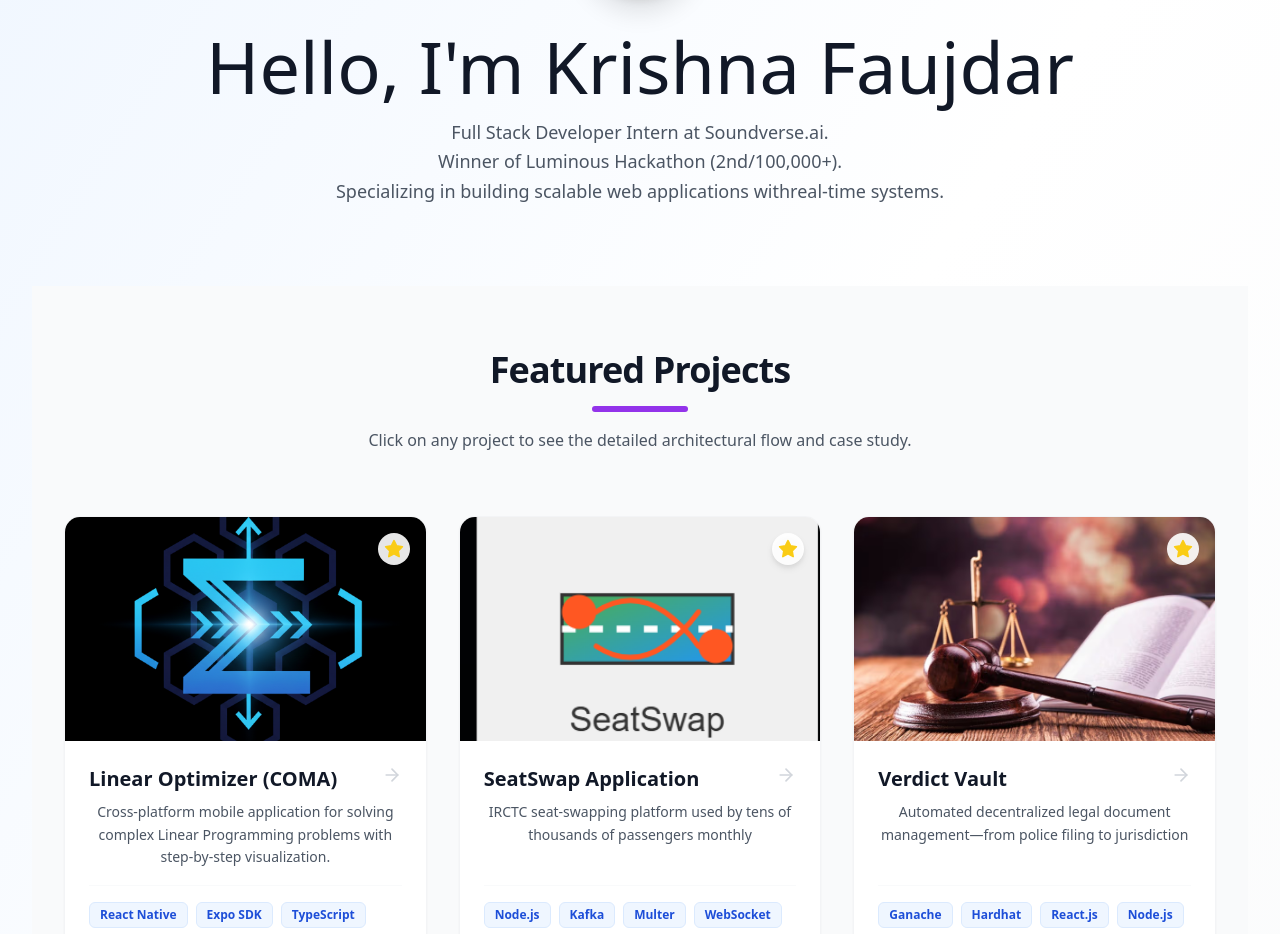
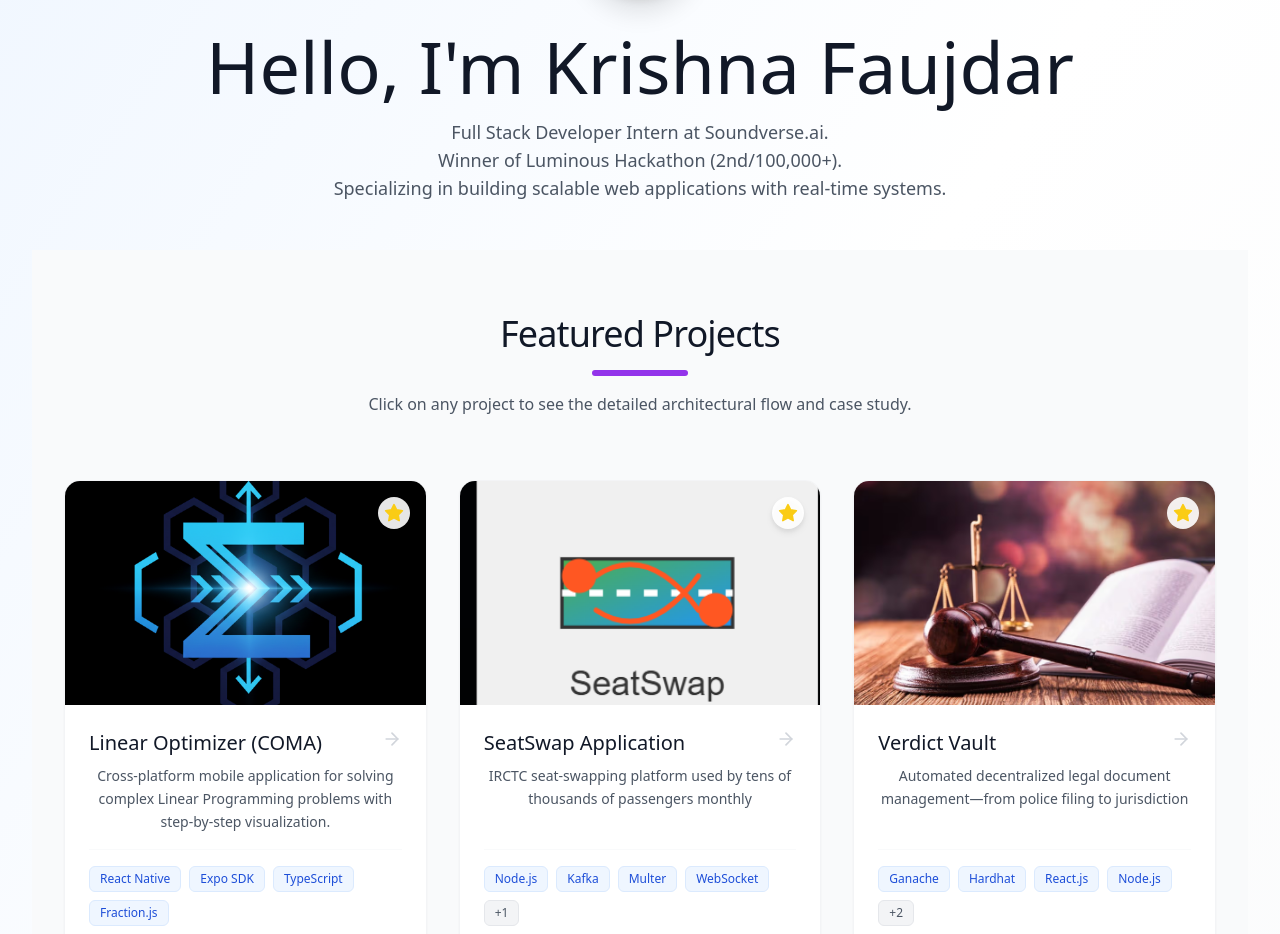
Before and after one commit to krishnafauj/portfolio, a React (Vite) app: page / in a window 1280 px wide. Shown: the part 274-1208 px from the top of the page. Built offline with nearby package versions, Linux system fonts and the light colour scheme.

Commit message:
Updated: fix ui changes

```diff
--- a/src/components/Hero.tsx
+++ b/src/components/Hero.tsx
@@ -18,25 +18,30 @@ const Hero = () => {
             </div>
           </div>
 
-          <h1 className="text-5xl md:text-7xl  text-gray-900 mb-4">
-            Hello, I'm {personalInfo.name}
-          </h1>
+          <div className="w-full px-4 text-center"> {/* Container to handle padding on mobile */}
 
-          {/* <p className="text-2xl md:text-3xl text-blue-600 font-semibold mb-3">
-            {personalInfo.title}
-          </p>
+            {/* 1. HEADING:
+      - text-4xl: Default (Mobile)
+      - sm:text-5xl: Small Tablets
+      - md:text-7xl: Desktop
+  */}
+            <h1 className="text-4xl sm:text-5xl md:text-7xl  text-gray-900 mb-4 transition-all duration-300">
+              Hello, I'm {personalInfo.name}
+            </h1>
 
-          <p className="text-lg text-gray-600 mb-8">
-            {personalInfo.subtitle}
-          </p> */}
+            {/* 2. PARAGRAPH:
+      - Removed the invalid nested <p> tag.
+      - text-sm: Default (Mobile)
+      - sm:text-base: Small Tablets
+      - md:text-lg: Desktop
+  */}
+            <p className="text-sm sm:text-base md:text-lg text-gray-600 max-w-3xl mx-auto mb-12 leading-relaxed">
+              Full Stack Developer Intern at Soundverse.ai. <br />
+              Winner of Luminous Hackathon (2nd/100,000+).<br />
+              Specializing in building scalable web applications with real-time systems.
+            </p>
 
-          <p className="text-lg text-gray-700 max-w-3xl mt-2 mx-auto mb-12 leading-relaxed">
-            <p className="text-lg text-gray-600 max-w-3xl leading-relaxed">
-              Full Stack Developer Intern at Soundverse.ai. <br/>
-              Winner of Luminous Hackathon (2nd/100,000+).<br/>
-    Specializing in building scalable web applications withreal-time systems.
-  </p>
-          </p>
+          </div>
 
 
           <Projects />
--- a/src/components/ProjectFlow.tsx
+++ b/src/components/ProjectFlow.tsx
@@ -36,7 +36,7 @@ const ProjectDetail = () => {
             <div>
               <div className="flex items-center gap-3 mb-4">
                 {project.technologies && project.technologies[0] && (
-                  <span className="px-3 py-1 bg-purple-100 text-purple-700 rounded-full text-xs font-bold uppercase tracking-wide">
+                  <span className="px-3 py-1 bg-purple-100 text-purple-700 rounded-full text-xs  uppercase tracking-wide">
                     {project.technologies[0]}
                   </span>
                 )}
@@ -46,7 +46,7 @@ const ProjectDetail = () => {
                   </span>
                 )}
               </div>
-              <h1 className="text-4xl md:text-5xl font-extrabold text-gray-900 mb-6 leading-tight">
+              <h1 className="text-4xl md:text-5xl  text-gray-900 mb-6 leading-tight">
                 {project.title}
               </h1>
               <p className="text-xl text-gray-600 mb-8 leading-relaxed">
@@ -54,12 +54,12 @@ const ProjectDetail = () => {
               </p>
               <div className="flex flex-wrap gap-4">
                 {project.links?.live && (
-                  <a href={project.links.live} target="_blank" rel="noreferrer" className="flex items-center gap-2 px-6 py-3 bg-blue-600 text-white rounded-lg font-bold hover:bg-blue-700 transition-all shadow-lg shadow-blue-200">
+                  <a href={project.links.live} target="_blank" rel="noreferrer" className="flex items-center gap-2 px-6 py-3 bg-blue-600 text-white rounded-lg  hover:bg-blue-700 transition-all shadow-lg shadow-blue-200">
                     <ExternalLink size={20} /> Launch Live Demo
                   </a>
                 )}
                 {project.links?.github && (
-                  <a href={project.links.github} target="_blank" rel="noreferrer" className="flex items-center gap-2 px-6 py-3 bg-white border border-gray-300 text-gray-800 rounded-lg font-bold hover:bg-gray-50 transition-all">
+                  <a href={project.links.github} target="_blank" rel="noreferrer" className="flex items-center gap-2 px-6 py-3 bg-white border border-gray-300 text-gray-800 rounded-lg  hover:bg-gray-50 transition-all">
                     <Github size={20} /> View Source Code
                   </a>
                 )}
@@ -201,7 +201,7 @@ const ProjectDetail = () => {
       {project.highlights && project.highlights.length > 0 && (
         <section className="py-16 bg-gray-50">
           <div className="max-w-4xl mx-auto px-4">
-            <h3 className="text-2xl font-bold text-gray-900 mb-8 text-center">Key Technical Highlights</h3>
+            <h3 className="text-2xl  text-gray-900 mb-8 text-center">Key Technical Highlights</h3>
             <div className="grid md:grid-cols-2 gap-6">
               {project.highlights.map((highlight, idx) => (
                 <div key={idx} className="bg-white p-6 rounded-xl shadow-sm border border-gray-100 flex items-start gap-4">
--- a/src/components/Projects.tsx
+++ b/src/components/Projects.tsx
@@ -4,12 +4,12 @@ import { projects } from '../data/portfolio';
 
 const Projects = () => {
   return (
-    <section id="projects" className="mt-20 bg-gray-50 py-16">
-      <div className="max-w-7xl mx-auto px-4 sm:px-6 lg:px-8">
+    <section id="projects" className="mt-5 bg-gray-50 py-16">
+      <div className="max-w-7xl mx-auto px-2 sm:px-6 lg:px-8">
 
         {/* Section Title */}
         <div className="text-center mb-16">
-          <h2 className="text-4xl font-extrabold text-gray-900 mb-4 tracking-tight">Featured Projects</h2>
+          <h2 className="text-4xl  text-gray-900 mb-4 tracking-tight">Featured Projects</h2>
           <div className="w-24 h-1.5 bg-purple-600 mx-auto rounded-full mb-4"></div>
           <p className="text-gray-600 max-w-2xl mx-auto">
              Click on any project to see the detailed architectural flow and case study.
@@ -45,12 +45,12 @@ const Projects = () => {
                 <div className="absolute inset-0 bg-black/70 opacity-0 group-hover/card:opacity-100 transition-all duration-300 flex flex-col items-center justify-center gap-4 backdrop-blur-sm p-4">
                   <div className="flex gap-3 w-full justify-center">
                     {project.links.live && (
-                      <a href={project.links.live} target="_blank" rel="noreferrer" className="flex items-center gap-2 px-4 py-2 bg-blue-600 text-white rounded-full text-sm font-bold hover:bg-blue-700 transition-all hover:scale-105">
+                      <a href={project.links.live} target="_blank" rel="noreferrer" className="flex items-center gap-2 px-4 py-2 bg-blue-600 text-white rounded-full text-sm  hover:bg-blue-700 transition-all hover:scale-105">
                         <ExternalLink size={16} /> Live
                       </a>
                     )}
                     {project.links.github && (
-                      <a href={project.links.github} target="_blank" rel="noreferrer" className="flex items-center gap-2 px-4 py-2 bg-white text-gray-900 rounded-full text-sm font-bold hover:bg-gray-100 transition-all hover:scale-105">
+                      <a href={project.links.github} target="_blank" rel="noreferrer" className="flex items-center gap-2 px-4 py-2 bg-white text-gray-900 rounded-full text-sm  hover:bg-gray-100 transition-all hover:scale-105">
                         <Github size={16} /> Code
                       </a>
                     )}
@@ -64,7 +64,7 @@ const Projects = () => {
               {/* CONTENT SECTION (Clickable) */}
               <Link to={`/project/${project.id}`} className="p-6 flex flex-col flex-grow group/text cursor-pointer">
                 <div className="flex justify-between items-start">
-                    <h3 className="text-xl font-bold text-gray-900 mb-2 group-hover/text:text-purple-700 transition-colors">
+                    <h3 className="text-xl  text-gray-900 mb-2 group-hover/text:text-purple-700 transition-colors">
                         {project.title}
                     </h3>
                     <ArrowRight className="text-gray-300 group-hover/text:text-purple-600 transform group-hover/text:translate-x-1 transition-all" size={20} />
@@ -77,12 +77,12 @@ const Projects = () => {
                 {/* Tags */}
                 <div className="flex flex-wrap gap-2 mt-auto pt-4 border-t border-gray-50">
                   {project.technologies.slice(0, 4).map((tech, index) => (
-                    <span key={index} className="px-2.5 py-1 bg-blue-50 text-blue-700 rounded-md text-xs font-semibold border border-blue-100">
+                    <span key={index} className="px-2.5 py-1 bg-blue-50 text-blue-700 rounded-md text-xs  border border-blue-100">
                       {tech}
                     </span>
                   ))}
                   {project.technologies.length > 4 && (
-                    <span className="px-2.5 py-1 bg-gray-100 text-gray-600 rounded-md text-xs font-semibold border border-gray-200">
+                    <span className="px-2.5 py-1 bg-gray-100 text-gray-600 rounded-md text-xs  border border-gray-200">
                       +{project.technologies.length - 4}
                     </span>
                   )}
```
